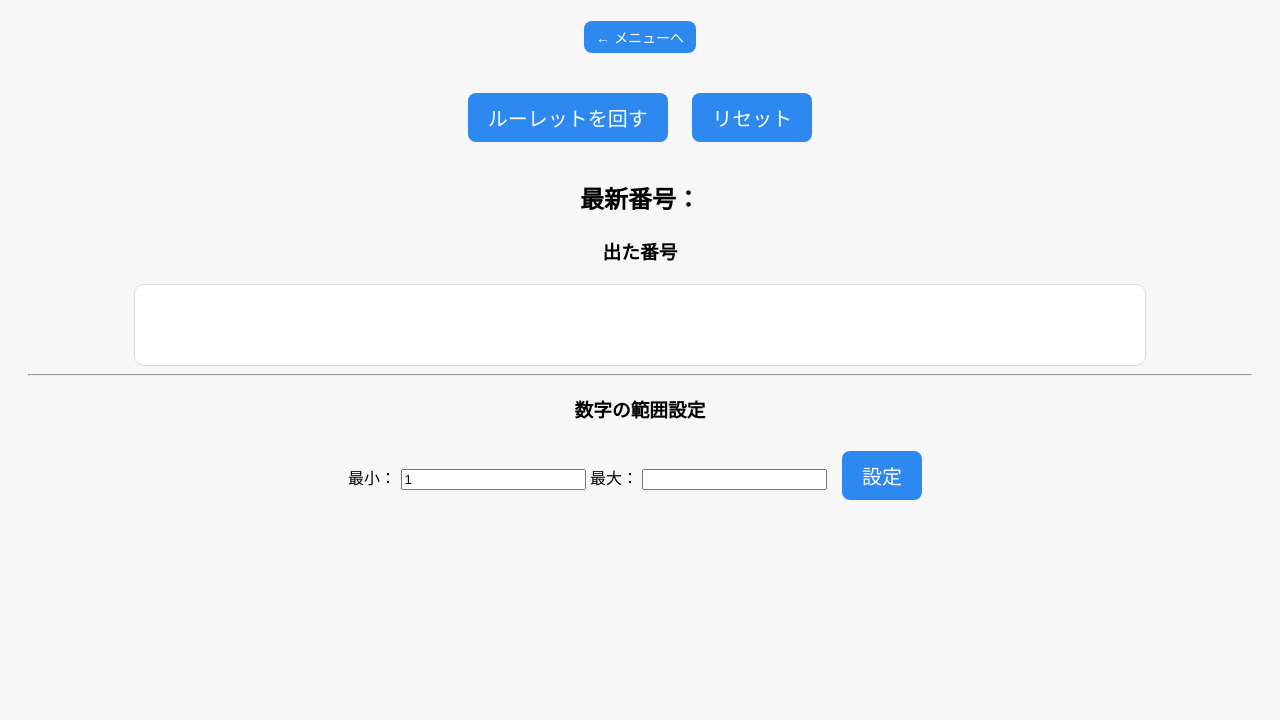
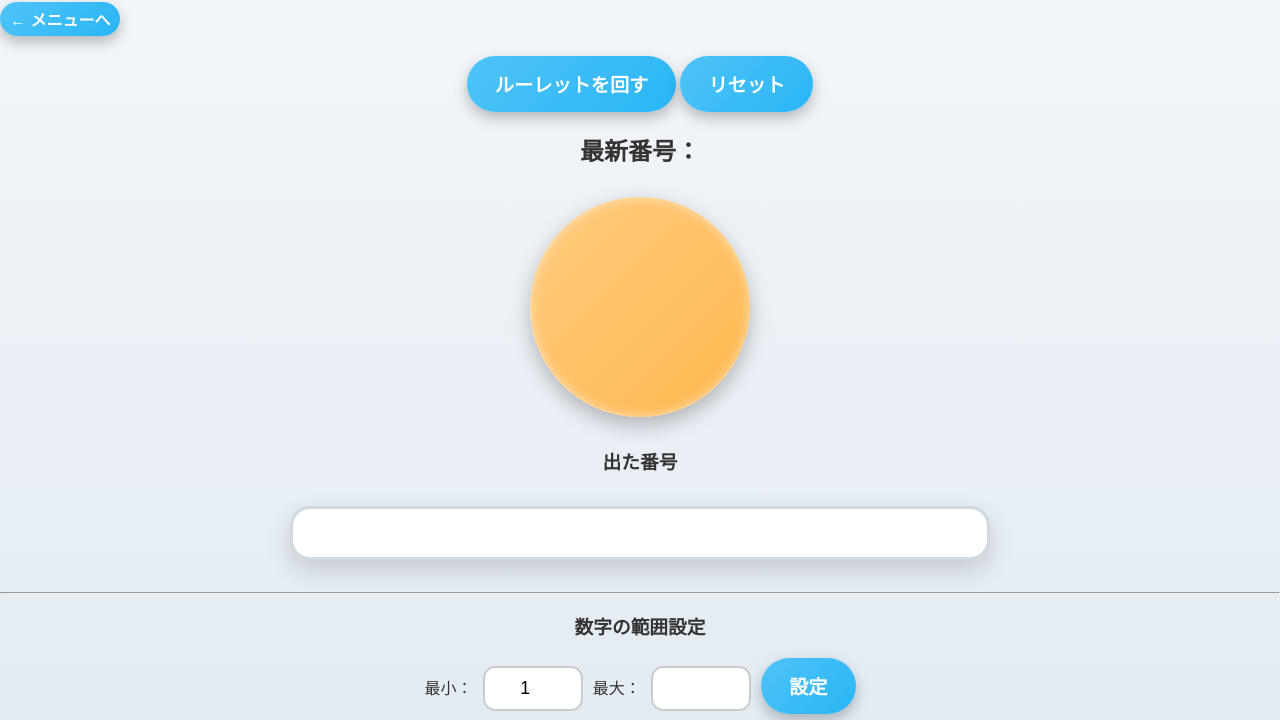
Before and after one commit to thazk1717-alt/bingoparty, a website: page public/admin.html in a window 1280 px wide. Shown: the part 104-824 px from the top of the page. Before the commit the page ends 800 px from the top, so only its background shows below. Drawn offline with nearby package versions, Linux system fonts and the light colour scheme; no server answers; a web font is replaced by a local one.

Commit message:
Update style.css

```diff
--- a/public/style.css
+++ b/public/style.css
@@ -1,64 +1,200 @@
-.zen-maru-gothic-regular {
-  font-family: "Zen Maru Gothic", sans-serif;
-  font-weight: 400;
-  font-style: normal;
+/* =========================
+   基本設定
+========================= */
+* {
+  box-sizing: border-box;
 }
 
 body {
-  font-family: "Zen Maru Gothic", sans-serif;
-  background: #f7f7f7;
+  margin: 0;
+  min-height: 100vh;
+  background: linear-gradient(180deg, #f5f7fa, #e3ebf3);
+  color: #333;
+  font-family: 'Zen Maru Gothic', system-ui, sans-serif;
   text-align: center;
-  padding: 20px;
 }
 
+/* =========================
+   タイトル
+========================= */
 h1 {
-  font-size: 32px;
-  margin-bottom: 20px;
+  margin-top: 24px;
+  font-size: 2.4rem;
+  letter-spacing: 0.08em;
 }
 
+/* =========================
+   ボタン
+========================= */
 button {
-  font-size: 20px;
-  padding: 10px 20px;
-  margin: 10px;
-  border-radius: 8px;
+  padding: 14px 28px;
+  font-size: 1.2rem;
+  font-weight: bold;
+  border-radius: 999px;
   border: none;
-  background-color: #2d89ef;
+  cursor: pointer;
+
+  background: linear-gradient(135deg, #4fc3f7, #29b6f6);
   color: white;
-  cursor: pointer;
+
+  box-shadow: 0 6px 14px rgba(0, 0, 0, 0.25);
+  transition: transform 0.1s, box-shadow 0.1s;
 }
 
 button:hover {
-  opacity: 0.85;
+  transform: translateY(-2px);
+  box-shadow: 0 10px 20px rgba(0, 0, 0, 0.3);
 }
 
-#last, #number {
-  font-size: 40px;
-  font-weight: bold;
-  color: #d9534f;
+button:active {
+  transform: scale(0.95);
 }
 
-#list {
-  margin-top: 20px;
-  padding: 15px;
-  background: white;
-  border-radius: 10px;
-  min-height: 50px;
-  width: 80%;
-  margin-left: auto;
-  margin-right: auto;
-  font-size: 20px;
-  line-height: 1.5em;
-  border: 1px solid #ddd;
-}
-.zen-maru-gothic-regular {
-  font-family: "Zen Maru Gothic", sans-serif;
-  font-weight: 400;
-  font-style: normal;
+/* =========================
+   入力欄（min / max）
+========================= */
+input[type="number"] {
+  width: 100px;
+  padding: 10px;
+  font-size: 1.1rem;
+  border-radius: 12px;
+  border: 2px solid #ccc;
+  margin: 0 6px;
+  text-align: center;
 }
 .top-bar {
-  margin-bottom: 20px;
+  text-align: left;   /* 左寄せ */
+  margin: 10px 0 20px 0; /* 上余白10px、下余白20px */
 }
+
 .top-bar button {
-  font-size: 14px;
-  padding: 6px 12px;
+  padding: 5px 10px;
+  font-size: 16px;
 }
+
+/* =========================
+   ルーレット表示（真円）
+========================= */
+.current-number,
+#last {
+  margin: 30px auto;
+
+  width: 220px;
+  height: 220px;
+  aspect-ratio: 1 / 1;
+
+  display: flex;
+  align-items: center;
+  justify-content: center;
+
+  font-size: 6rem;
+  font-weight: bold;
+
+  border-radius: 50%;
+  background: linear-gradient(135deg, #ffcc80, #ffb74d);
+  color: #333;
+
+  box-shadow:
+    0 8px 20px rgba(0, 0, 0, 0.25),
+    inset 0 0 12px rgba(255, 255, 255, 0.6);
+
+  animation: pop 0.3s ease-out;
+}
+
+/* =========================
+   出た数字
+========================= */
+/* 最新番号タイトル */
+.latest-title {
+  margin-top: 30px;
+  font-size: 1.4rem;
+  letter-spacing: 0.1em;
+  color: #555;
+}
+
+/* 最新番号 本体 */
+#latest-number {
+  width: 160px;
+  height: 160px;
+  margin: 20px auto 40px;
+  border-radius: 50%;
+  background: linear-gradient(135deg, #ff9800, #ff5722);
+  display: flex;
+  justify-content: center;
+  align-items: center;
+  box-shadow: 0 12px 24px rgba(0,0,0,0.25);
+  animation: pop 0.4s ease-out;
+}
+
+/* 数字 */
+#latest-number span {
+  font-size: 4.2rem;
+  font-weight: 800;
+  color: #fff;
+  text-shadow: 0 3px 6px rgba(0,0,0,0.3);
+}
+
+/* 出た瞬間のポップ演出 */
+@keyframes pop {
+  0% {
+    transform: scale(0.7);
+    opacity: 0;
+  }
+  80% {
+    transform: scale(1.1);
+  }
+  100% {
+    transform: scale(1);
+    opacity: 1;
+  }
+}
+
+/* 出た数字（1個ずつ） */
+#list span {
+  display: inline-block;      /* ← 超重要 */
+  font-size: 1.8rem;      /* ← 大きくした */
+  font-weight: 800;
+  margin: 3px 0px;            /* ← 数字の間隔 */
+  padding: 3px 8px;
+
+  color: #333;
+}
+/* 出た数字一覧 全体のフィールド */
+#list {
+  display: grid;
+  grid-template-columns: repeat(auto-fill, minmax(60px, 1fr));
+  gap: 8px;
+
+  max-width: 700px;
+  margin: 32px auto;
+  padding: 24px;
+
+  background: #ffffff;
+  border-radius: 20px;
+
+  border: 3px solid #d0d8e0;
+  box-shadow: 0 10px 24px rgba(0, 0, 0, 0.15);
+}
+
+
+
+/* =========================
+   アニメーション
+========================= */
+@keyframes pop {
+  from {
+    transform: scale(0.7);
+    opacity: 0;
+  }
+  to {
+    transform: scale(1);
+    opacity: 1;
+  }
+}
+/* 数字範囲設定の親要素をフレックスに */
+.range-settings {
+
+  align-items: center;  /* 縦方向を中央揃え */
+  gap: 10px;           /* 要素間のスペース */
+  margin-bottom: 20px; /* 下の余白を追加 */
+}
```
